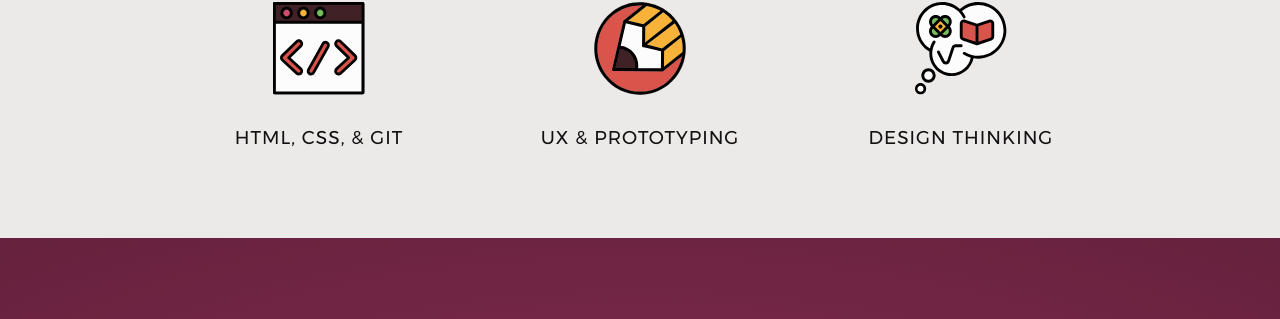
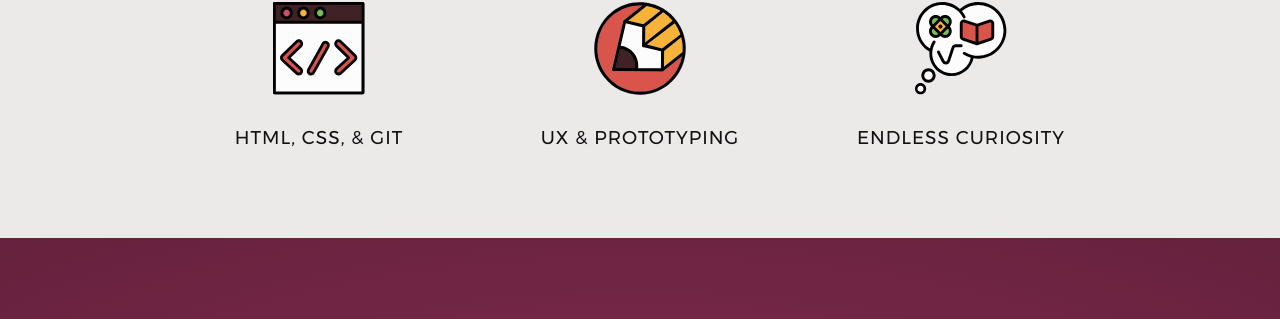
Before and after one commit to edelstone/my-website, a Jekyll site: the page built from index.html, in a window 1280 px wide. Shown: the part 907-1226 px from the top of the page. Built offline with Jekyll 4.4.1, drawn with Linux system fonts in a browser that asks for light colours.

Commit message:
better type sizes at medium device widths, and small content changes

```diff
--- a/_sass/global.scss
+++ b/_sass/global.scss
@@ -1260,6 +1260,9 @@ a.offscreen:focus, a.offscreen:active, a.offscreen:hover {
 }
 
 @include breakpoint('medium') {
+  html {
+    font-size: 65.5%;
+  }
 	.footer .btt {
 		position: relative;
 		right: 0;
--- a/index.html
+++ b/index.html
@@ -42,7 +42,7 @@ footer-choices: hide-and-dont-read
 			</div>
 			<div class="stack icon col col-3">
 				<img src="images/icon-thought.svg" alt="Thought bubble" />
-				<h3>Design thinking</h3>
+				<h3>Endless curiosity</h3>
 			</div>
 		</div>
 	</div>
```
